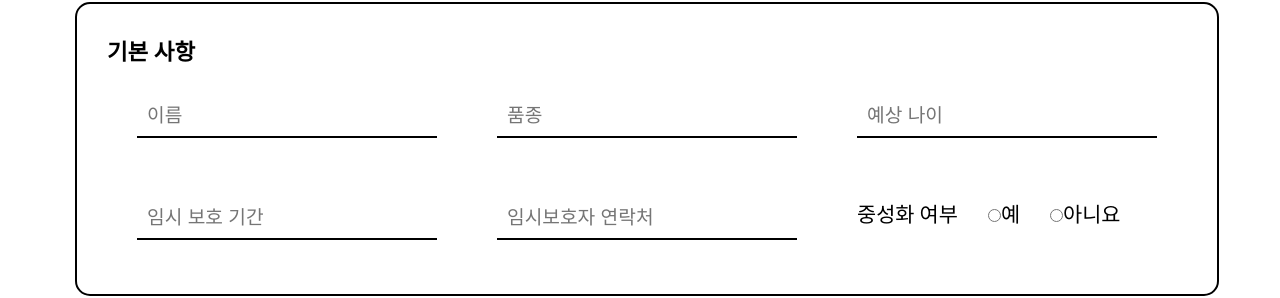
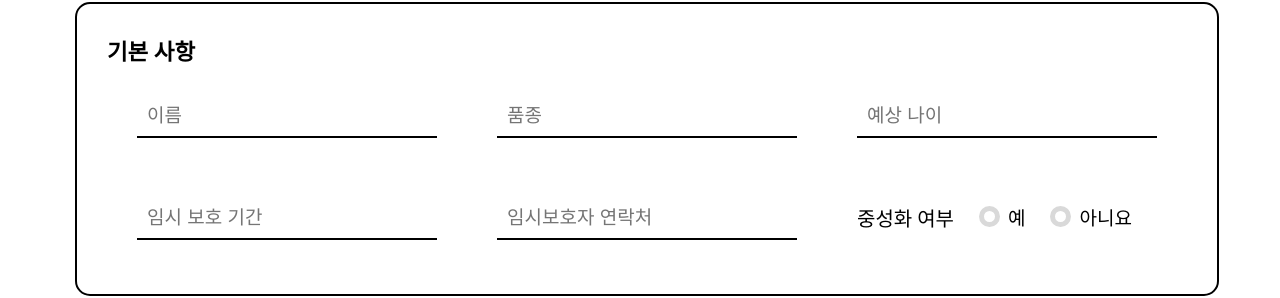
Before and after one commit to corner-PJ/front-end, a React (Create React App) app in the folder frontend/: page /list/write in a window 1280 px wide. Shown: the part 326-624 px from the top of the page. Built offline with nearby package versions, Linux system fonts and the light colour scheme; no server answers.

Commit message:
Fix: 체크 박스 디자인 수정

```diff
--- a/frontend/src/components/List/ListDetailContent.js
+++ b/frontend/src/components/List/ListDetailContent.js
@@ -1,5 +1,5 @@
 import styled from 'styled-components';
-import { useState } from 'react';
+import { useEffect, useState } from 'react';
 import { useNavigate } from 'react-router-dom';
 import AIResult from './AIResult';
 import axios from 'axios';
@@ -11,6 +11,12 @@ function ListDetailContent({ data, postId }) {
 
     // // localStorage에서 토큰 가져오기
     const ACCESS_TOKEN = localStorage.getItem('authToken');
+
+    useEffect(() => {
+      if (data && data.adoptStatus !== undefined) {
+          setAdoptStatus(data.adoptStatus);
+      }
+    }, [data]);
 
     if (!data) {
         return <div>데이터가 없습니다.</div>;
@@ -49,6 +55,7 @@ function ListDetailContent({ data, postId }) {
           }
       } catch (error) {
           console.error('입양 상태 변화 실패:', error);
+
           if(error.response.status === 403){
             alert("작성자만 변경할 수 있습니다.")
           }
@@ -98,7 +105,6 @@ function ListDetailContent({ data, postId }) {
                     <AdoptionCheckbox
                         type="checkbox"
                         checked={adoptStatus}
-                        onChange={handleCheckboxChange}
                     />
                     <AdoptionLabel>입양 완료</AdoptionLabel>
                 </AdoptionStatus>
@@ -156,7 +162,7 @@ const ListData = styled.div`
 const ImgContainer = styled.div`
   width: 800px;
   height: 600px;
-  margin: 50px 70px 50px 23%;
+  margin: 50px 50px 50px 20%;
   overflow: hidden;
   position: relative;
 `;
@@ -229,16 +235,40 @@ const Dot = styled.div`
 `;
 
 const AdoptionStatus = styled.div`
-  font-size: 18px;
+  display: flex;
+  align-items: center;
   cursor: pointer;
 `;
 
-const AdoptionCheckbox = styled.input`
-  margin-right: 5px;
-  cursor: pointer;
+const AdoptionCheckbox = styled.input.attrs({ type: 'checkbox' })`
+  appearance: none;
+  width: 20px;
+  height: 20px;
+  border-radius: 50%;
+  border: 2px solid #FC819E;
+  margin-right: 10px;
+  position: relative;
+
+  &:checked {
+    background-color: #FC819E;
+    border-color: #FC819E;
+  }
+
+  &:checked::after {
+    content: '✔';
+    display: block;
+    text-align: center;
+    color: #fff;
+    font-size: 14px;
+    position: absolute;
+    top: 50%;
+    left: 50%;
+    transform: translate(-50%, -50%);
+  }
 `;
 
 const AdoptionLabel = styled.label`
+  font-size: 19px;
   cursor: pointer;
 `;
 
--- a/frontend/src/components/Write/ProfileInfo.js
+++ b/frontend/src/components/Write/ProfileInfo.js
@@ -1,7 +1,6 @@
 import styled from 'styled-components';
 
 function ProfileInfo({ profile, setProfile }) {
-
     const stateHandler = (e) => {
         if (e.target.name === 'tnr') {
             setProfile({
@@ -14,6 +13,7 @@ function ProfileInfo({ profile, setProfile }) {
                 [e.target.name]: e.target.value
             });
         }
+        console.log(e.target.value)
     };
 
     return (
@@ -57,7 +57,7 @@ function ProfileInfo({ profile, setProfile }) {
                 />
                 <RadioGroup>
                     <TnrTitle>중성화 여부</TnrTitle>
-                    <label style={{ fontSize: "1.3em" }}>
+                    <RadioLabel>
                         <TnrButton
                             type="radio"
                             name="tnr"
@@ -65,9 +65,10 @@ function ProfileInfo({ profile, setProfile }) {
                             checked={profile.tnr === true}
                             onChange={stateHandler}
                         />
+                        <CustomRadio checked={profile.tnr === true} />
                         예
-                    </label>
-                    <label style={{ fontSize: "1.3em" }}>
+                    </RadioLabel>
+                    <RadioLabel>
                         <TnrButton
                             type="radio"
                             name="tnr"
@@ -75,8 +76,9 @@ function ProfileInfo({ profile, setProfile }) {
                             checked={profile.tnr === false}
                             onChange={stateHandler}
                         />
+                        <CustomRadio checked={profile.tnr === false} />
                         아니요
-                    </label>
+                    </RadioLabel>
                 </RadioGroup>
             </InfoContainer>
         </ProfileInfoContainer>
@@ -108,21 +110,58 @@ const InfoContainer = styled.div`
 const InputText = styled.input`
     border: none;
     border-bottom: 2px solid #000000;
-    font-size: 1.2em;
+    font-size: 19px;
     height: 20px;
     padding: 10px;
 `;
 
 const RadioGroup = styled.div`
     display: flex;
-    gap: 30px;
+    gap: 25px;
+    margin-top: 5px;
 `;
 
 const TnrTitle = styled.div`
-    font-size: 1.3em;
+    font-size: 20px;
 `;
 
-const TnrButton = styled.input`
+const TnrButton = styled.input.attrs({ type: 'radio' })`
+    display: none; /* Hide the default radio button */
+`;
+
+const RadioLabel = styled.label`
+    font-size: 19px;
+    display: flex;
+    align-items: center;
+    cursor: pointer;
+    margin-bottom: 15px;
+`;
+
+const CustomRadio = styled.span`
+    display: inline-block;
+    width: 11px;
+    height: 11px;
+    border: 5px solid #d9d9d9;
+    border-radius: 50%;
+    margin-right: 8px;
+    position: relative;
+
+    background-color: ${({ checked }) => (checked ? '#FFC1C1' : 'transparent')};
+    border-color: ${({ checked }) => (checked ? '#FFC1C1' : '#d9d9d9')};
+
+    &::after {
+        content: '';
+        display: block;
+        width: 11px;
+        height: 11px;
+        background-color: #fff;
+        border-radius: 50%;
+        position: absolute;
+        top: 50%;
+        left: 50%;
+        transform: translate(-50%, -50%);
+        opacity: ${({ checked }) => (checked ? 1 : 0)};
+    }
 `;
 
 export default ProfileInfo;
```
